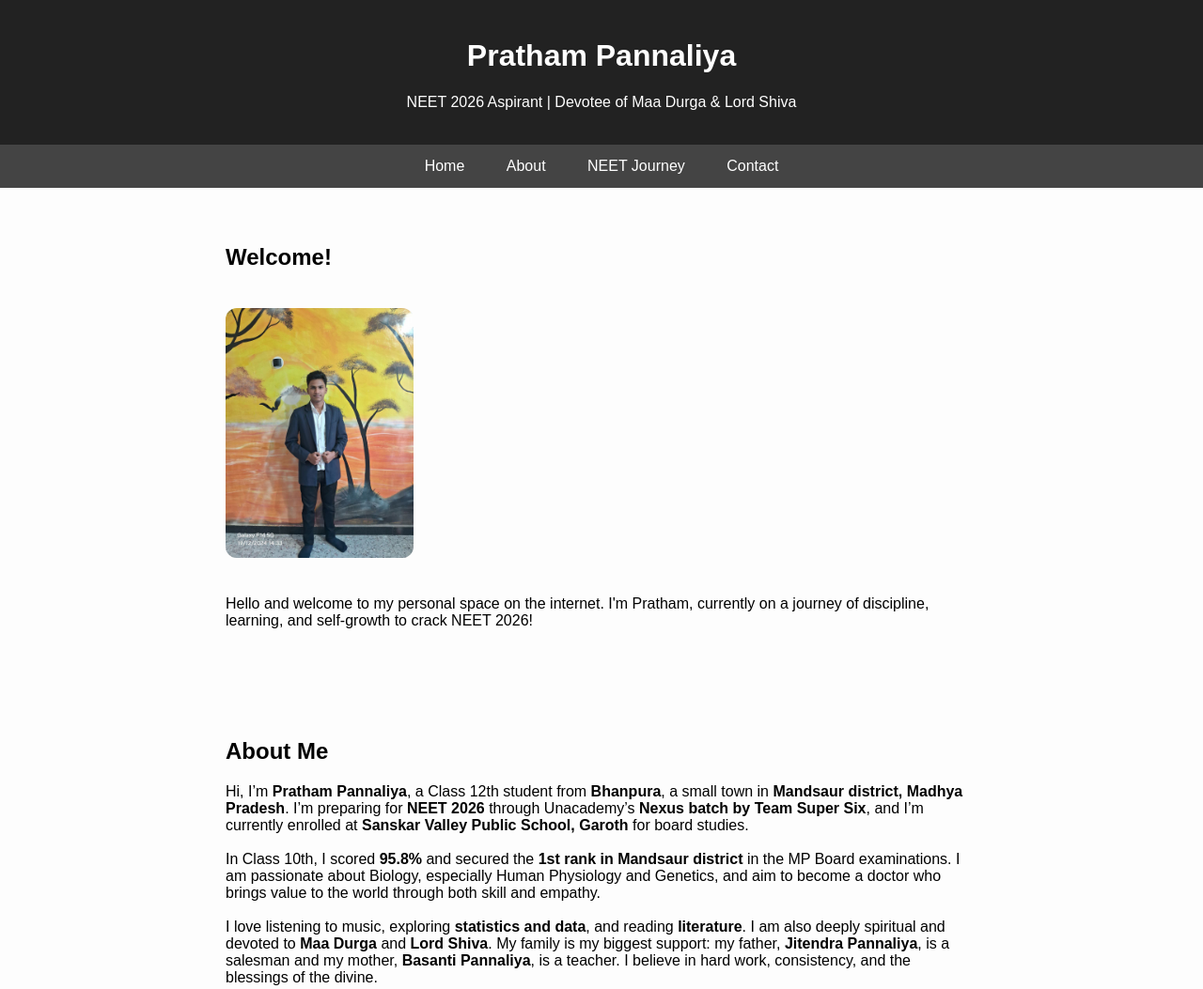
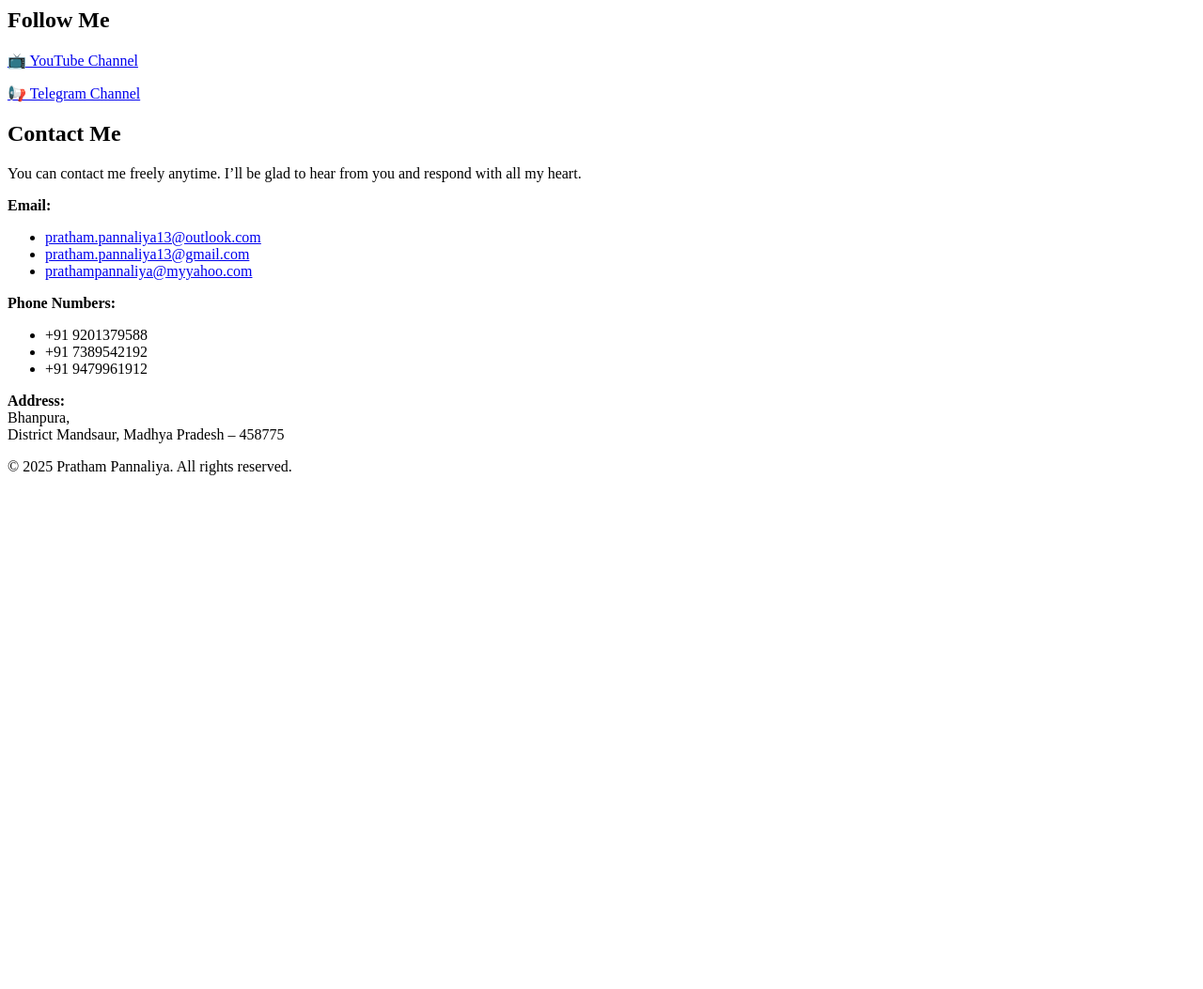
Before and after one commit to prathampannaliya/prathampannaliya.github.io, a plain HTML site: page index.html in a window 1280 px wide. Shown: the top 1053 px of the page at 94% size. After the commit the page ends 800 px from the top, so only its background shows below. Drawn offline with Linux system fonts and the light colour scheme.

Commit message:
Update index.html

```diff
--- a/index.html
+++ b/index.html
@@ -1,55 +1,35 @@
-<!DOCTYPE html><html lang="en">
-<head>
-  <meta charset="UTF-8" />
-  <meta name="viewport" content="width=device-width, initial-scale=1.0" />
-  <title>Pratham Pannaliya | Personal Website</title>
-  <style>
-    body { font-family: Arial, sans-serif; margin: 0; padding: 0; background-color: #fdfdfd; }
-    header { background-color: #222; color: white; padding: 20px; text-align: center; }
-    nav { background-color: #444; text-align: center; }
-    nav a { color: white; text-decoration: none; padding: 14px 20px; display: inline-block; }
-    nav a:hover { background-color: #333; }
-    section { padding: 40px 20px; max-width: 800px; margin: auto; }
-    .profile-pic { width: 200px; border-radius: 12px; margin: 20px 0; }
-    footer { background-color: #222; color: white; text-align: center; padding: 20px; }
-    @media (max-width: 600px) {
-      .profile-pic { width: 120px; }
-    }
-  </style>
-</head>
-<body>
-  <header>
-    <h1>Pratham Pannaliya</h1>
-    <p>NEET 2026 Aspirant | Devotee of Maa Durga & Lord Shiva</p>
-  </header>  <nav>
-    <a href="#home">Home</a>
-    <a href="#about">About</a>
-    <a href="#neet">NEET Journey</a>
-    <a href="#contact">Contact</a>
-  </nav>  <section id="home">
-    <h2>Welcome!</h2>
-    <img src="pratham-photo.jpg" alt="Pratham's Photo" class="profile-pic" />
-    <p>Hello and welcome to my personal space on the internet. I'm Pratham, currently on a journey of discipline, learning, and self-growth to crack NEET 2026!</p>
-  </section>  <section id="about">
-    <h2>About Me</h2>
-    <p>Hi, I’m <strong>Pratham Pannaliya</strong>, a Class 12th student from <strong>Bhanpura</strong>, a small town in <strong>Mandsaur district, Madhya Pradesh</strong>. I’m preparing for <strong>NEET 2026</strong> through Unacademy’s <strong>Nexus batch by Team Super Six</strong>, and I’m currently enrolled at <strong>Sanskar Valley Public School, Garoth</strong> for board studies.<br><br>In Class 10th, I scored <strong>95.8%</strong> and secured the <strong>1st rank in Mandsaur district</strong> in the MP Board examinations. I am passionate about Biology, especially Human Physiology and Genetics, and aim to become a doctor who brings value to the world through both skill and empathy.<br><br>
+<section id="follow">
+    <h2>Follow Me</h2>
+    <div class="social-icons">
+      <p><a href="https://youtube.com/@thisispratham?si=KBnG16x-xQKpjay9" target="_blank">📺 YouTube Channel</a></p>
+      <p><a href="https://t.me/thisisprathamp" target="_blank">📢 Telegram Channel</a></p>
+    </div>
+  </section>
 
-I love listening to music, exploring <strong>statistics and data</strong>, and reading <strong>literature</strong>. I am also deeply spiritual and devoted to <strong>Maa Durga</strong> and <strong>Lord Shiva</strong>. My family is my biggest support: my father, <strong>Jitendra Pannaliya</strong>, is a salesman and my mother, <strong>Basanti Pannaliya</strong>, is a teacher. I believe in hard work, consistency, and the blessings of the divine.</p>
-
-  </section>  <section id="neet">
-    <h2>My NEET Journey</h2>
-    <p>I am currently in Class 12th and preparing for NEET 2026 through Unacademy’s Nexus Batch under Kota’s top educators. My school is Sanskar Valley School, Garoth (MP Board). My preparation is focused, guided, and driven by my dream of becoming a top-ranking NEET aspirant.</p>
-  </section>  <section id="contact">
+  <section id="contact">
     <h2>Contact Me</h2>
-    <p>Email: <a href="mailto:pratham.pannaliya13@outlook.com">pratham.pannaliya13@outlook.com</a></p>
-    <p>Phone Numbers:</p>
+    <p>You can contact me freely anytime. I’ll be glad to hear from you and respond with all my heart.</p>
+    <p><strong>Email:</strong></p>
+    <ul>
+      <li><a href="mailto:pratham.pannaliya13@outlook.com">pratham.pannaliya13@outlook.com</a></li>
+      <li><a href="mailto:pratham.pannaliya13@gmail.com">pratham.pannaliya13@gmail.com</a></li>
+      <li><a href="mailto:prathampannaliya@myyahoo.com">prathampannaliya@myyahoo.com</a></li>
+    </ul>
+    <p><strong>Phone Numbers:</strong></p>
     <ul>
       <li>+91 9201379588</li>
       <li>+91 7389542192</li>
       <li>+91 9479961912</li>
     </ul>
-  </section>  <footer>
+    <p><strong>Address:</strong><br>
+      Bhanpura,<br>
+      District Mandsaur, Madhya Pradesh – 458775
+    </p>
+  </section>
+
+  <footer>
     <p>&copy; 2025 Pratham Pannaliya. All rights reserved.</p>
   </footer>
+
 </body>
 </html>
```
